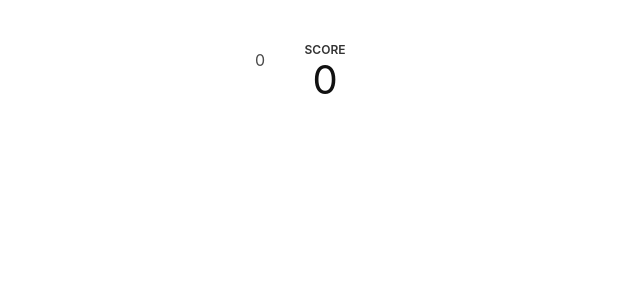
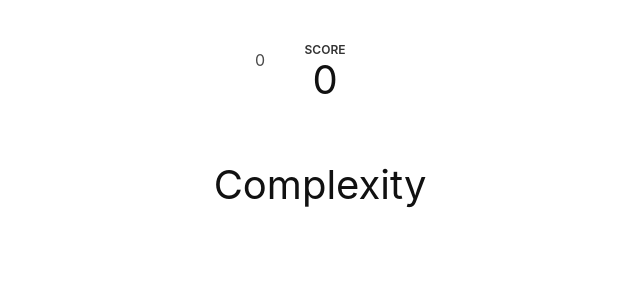
Before and after one commit to tarekgabarin/word_challenge, a React (Create React App) app: page /challenge/1 in a window 1280 px wide. Shown: the top 300 px of the page, without its empty margins (320-960 px from the left). Built offline with nearby package versions, Linux system fonts and the light colour scheme.

Commit message:
more css stuff

```diff
--- a/src/components/StartMenu/StartMenu.js
+++ b/src/components/StartMenu/StartMenu.js
@@ -58,7 +58,7 @@ class StartMenu extends Component {
         return (
             <div className={'start-menu-container'}>
                 <div className={'item'}>
-                    <h1>Start Typing Test</h1>
+                    <h1 className={'start-header-title'}>Start Typing Test</h1>
                 </div>
                 <div className="styled-select semi-square item" >
                     <select value={this.state.selectedTimeInSeconds} onChange={(e) => this.onSelectTime(e)}>
--- a/src/components/WordChallenge/WordChallenge.css
+++ b/src/components/WordChallenge/WordChallenge.css
@@ -1,11 +1,11 @@
-.countdown-wrapper {
+.section-wrapper {
     display: flex;
     align-items: center;
     justify-content: center;
     flex-wrap: wrap;
 }
 
-.countdown-item {
+.section-item {
     color: #111;
     font-size: 40px;
     display: flex;
@@ -20,12 +20,19 @@
     height: 100px;
 }
 
-.countdown-item span {
+.section-item span {
     color: #333;
     font-size: 12px;
     font-weight: 600;
     text-transform: uppercase;
 }
+
+.word-wrapper {
+    display: flex;
+    align-items: center;
+}
+
+
 
 .countdown-svg {
     position: absolute;
--- a/src/components/WordChallenge/WordChallenge.js
+++ b/src/components/WordChallenge/WordChallenge.js
@@ -50,16 +50,21 @@ class WordChallenge extends Component {
 
         return (
             <div>
-                <div className='countdown-wrapper'>
+                <div className='section-wrapper'>
                     {this.state.timerMilliseconds && (
-                        <div className='countdown-item'>
+                        <div className='section-item'>
                             <span>seconds</span>
                             {this.state.timerMilliseconds}
                         </div>
                     )}
-                    <div className="countdown-item">
+                    <div className="section-item">
                         <span>Score</span>
                         0
+                    </div>
+                </div>
+                <div className="section-wrapper">
+                    <div className="section-item">
+                        <h1>Complexity</h1>
                     </div>
                 </div>
             </div>
--- a/src/css/index.css
+++ b/src/css/index.css
@@ -14,7 +14,7 @@
   margin: 0;
 }
 
-h1 {
+.start-header-title{
   letter-spacing: 2px;
   text-align: center;
   text-transform: uppercase;
```
